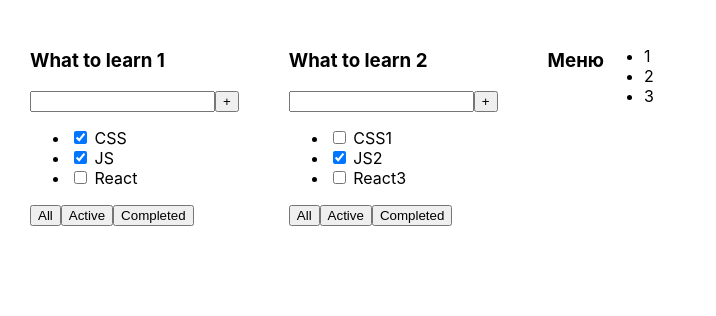
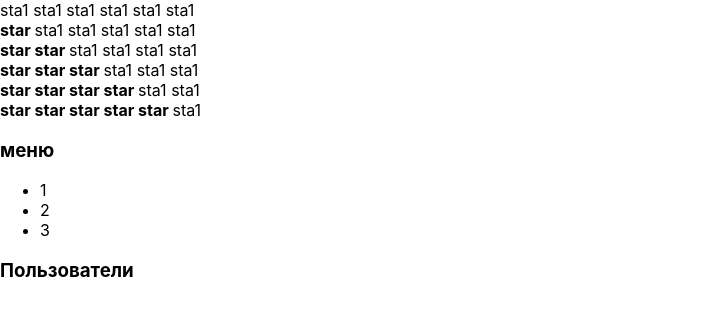
Before and after one commit to DiamanDD/todo, a React (Create React App) app: page / in a window 1280 px wide. Shown: the top 316 px of the page, without its empty margins (0-716 px from the left). Built offline with nearby package versions, Linux system fonts and the light colour scheme.

Commit message:
homework

```diff
--- a/src/AccordionTitle.tsx
+++ /dev/null
@@ -1,7 +0,0 @@
-import React from "react";
-
-export const AccordionTitle = () => {
-    return (
-        <h3>Меню</h3>
-    )
-}
--- a/src/App.css
+++ b/src/App.css
@@ -1,8 +1,8 @@
-.App {
-  padding: 30px;
-  display: flex;
-}
+/*.App {*/
+/*  padding: 30px;*/
+/*  display: flex;*/
+/*}*/
 
-.App > div {
-  margin-right: 50px;
-}
+/*.App > div {*/
+/*  margin-right: 50px;*/
+/*}*/
--- a/src/App.tsx
+++ b/src/App.tsx
@@ -1,8 +1,8 @@
 import React from 'react';
 import './App.css';
-import {taskType, TodoList} from "./TodoList";
-import {AccordionTitle} from "./AccordionTitle";
-import {AccordionBody} from "./AccordionBody";
+import {taskType} from "./TodoList";
+import {Rating} from "./components/Rating";
+import {Accordion} from "./components/Accordion";
 
 
 function App(){
@@ -19,15 +19,23 @@ let tasks1:Array<taskType>  = [
     ];
 return (
     <div className="App">
-        <TodoList titles={"What to learn 1"} title={tasks1}/>
-        <TodoList  titles={"What to learn 2"} title={tasks2}/>
-        <AccordionTitle/>
-        <AccordionBody/>
+        {/*<TodoList titles={"What to learn 1"} title={tasks1}/>*/}
+        {/*<TodoList  titles={"What to learn 2"} title={tasks2}/>*/}
 
+        <Rating value={0}/>
+        <Rating value={1}/>
+        <Rating value={2}/>
+        <Rating value={3}/>
+        <Rating value={4}/>
+        <Rating value={5}/>
+        <Accordion titleValue={"меню"} colapsed={false}/>
+        <Accordion titleValue={"Пользователи"} colapsed={true}/>
 
 
     </div>
 );
+
+
+
 }
-
 export default App;
--- /dev/null
+++ b/src/components/Accordion.tsx
@@ -0,0 +1,27 @@
+import {AccordionTitle} from "./AccordionTitle";
+import {AccordionBody} from "./AccordionBody";
+import React from "react";
+type AccordionPropsType={
+    titleValue:string
+    colapsed:boolean
+}
+
+
+
+export const Accordion = (props:AccordionPropsType) => {
+    if (props.colapsed==true){
+        return (
+            <>
+                <AccordionTitle title={props.titleValue}/>
+
+            </>
+        )
+    }
+
+    return (
+        <>
+            <AccordionTitle title={props.titleValue}/>
+            <AccordionBody />
+        </>
+    )
+}
--- /dev/null
+++ b/src/components/AccordionTitle.tsx
@@ -0,0 +1,11 @@
+import React from "react";
+
+type AccordionTitlePropsType={
+    title:string
+}
+
+export const AccordionTitle = (props:AccordionTitlePropsType) => {
+    return (
+        <h3> {props.title} </h3>
+    )
+}
--- /dev/null
+++ b/src/components/Rating.tsx
@@ -0,0 +1,87 @@
+import React from "react";
+import {Star} from "./Star";
+
+type RatingPropsType={
+    value:0|1|2|3|4|5
+}
+
+
+
+export function Rating(props:RatingPropsType){
+    if (props.value===1){
+        return (
+            <div>
+                <Star selected={true}/>
+                <Star selected={false}/>
+                <Star selected={false}/>
+                <Star selected={false}/>
+                <Star selected={false}/>
+                <Star selected={false}/>
+
+            </div>
+        );
+    }
+    if (props.value===2){
+        return (
+            <div>
+                <Star selected={true}/>
+                <Star selected={true}/>
+                <Star selected={false}/>
+                <Star selected={false}/>
+                <Star selected={false}/>
+                <Star selected={false}/>
+
+            </div>
+        );
+    }
+    if (props.value===3){
+        return (
+            <div>
+                <Star selected={true}/>
+                <Star selected={true}/>
+                <Star selected={true}/>
+                <Star selected={false}/>
+                <Star selected={false}/>
+                <Star selected={false}/>
+
+            </div>
+        );
+    }
+    if (props.value===4){
+        return (
+            <div>
+                <Star selected={true}/>
+                <Star selected={true}/>
+                <Star selected={true}/>
+                <Star selected={true}/>
+                <Star selected={false}/>
+                <Star selected={false}/>
+
+            </div>
+        );
+    }
+    if (props.value===5){
+        return (
+            <div>
+                <Star selected={true}/>
+                <Star selected={true}/>
+                <Star selected={true}/>
+                <Star selected={true}/>
+                <Star selected={true}/>
+                <Star selected={false}/>
+
+            </div>
+        );
+    }
+    return (
+        <div>
+            <Star selected={false}/>
+            <Star selected={false}/>
+            <Star selected={false}/>
+            <Star selected={false}/>
+            <Star selected={false}/>
+            <Star selected={false}/>
+
+        </div>
+    );
+}
--- /dev/null
+++ b/src/components/Star.tsx
@@ -0,0 +1,20 @@
+import React from "react";
+type StarPropsType={
+    selected:boolean
+}
+
+export function Star(props:StarPropsType) {
+    if (props.selected === false){
+        return (<span>sta1 </span>
+        )
+
+    }
+    else {
+        return (<span><b>star </b></span>
+        )
+    }
+
+
+
+
+}
```
Also changed, not shown: src/components/AccordionBody.tsx (renamed from src/AccordionBody.tsx).
